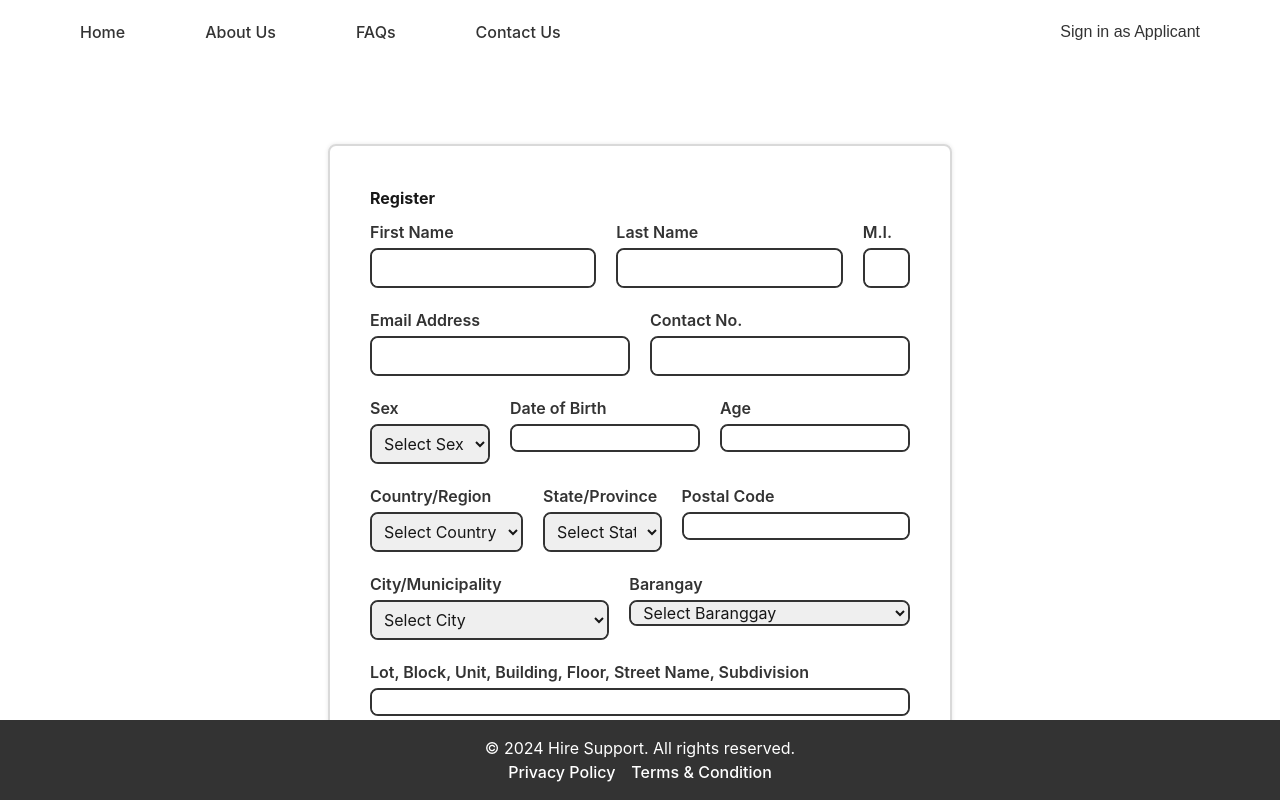
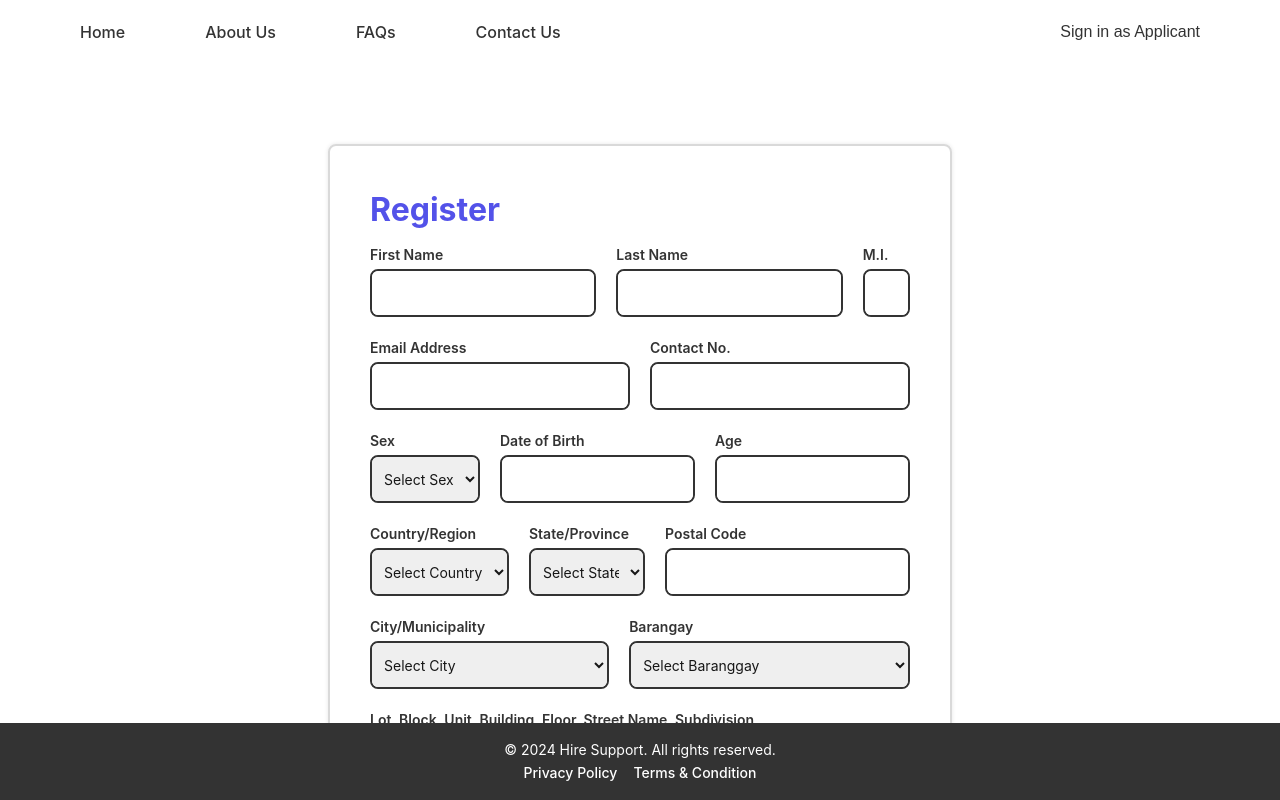
Before and after one commit to ms-hollow/Hire-Support-Resume-Verification-and-Applicant-Ranking-System-using-NLP, a Next.js app in the folder frontend/: page /Register in a window 1280 px wide. Shown: the top 800 px of the page. Built offline with nearby package versions, Linux system fonts and the light colour scheme.

Commit message:
Added tailwind css

```diff
--- a/frontend/tailwind.config.js
+++ b/frontend/tailwind.config.js
@@ -7,6 +7,12 @@ module.exports = {
   ],
   theme: {
     extend: {
+      screens: {
+        xsm: '375px',
+        sm: '480px',
+        mb: '768px',
+        lg: '1224px',
+      },
       height: {
         'header-height': '64px', // If the header is 64px high (16px padding + height)
         'content-height': 'calc(100vh - 64px)', // For the rest of the page content minus the header height
@@ -15,8 +21,10 @@ module.exports = {
         background: "var(--background)",
         foreground: "var(--foreground)",
         fontcolor: "var(--fontcolor)",
-        header: "var(--header)",
-        hover: "var(--hover)",
+        primary: "var(--primary)",
+        accent: "var(--accent)",
+        secondary: "var(--secondary)",
+        placeholder: "var(--placeholder)",
       },
       padding: {
         's': '22px',
@@ -24,7 +32,28 @@ module.exports = {
       },
       borderRadius: {
         'xs': '8px',
-      }
+      },
+      fontWeight: {
+        thin: 200,
+        light: 300,
+        normal: 400,
+        medium: 500,
+        semibold: 600,
+        bold: 700,
+        extrabold: 800,
+      },
+      fontSize:{
+        small: '0.75rem', /*12px*/
+        medium:'0.875rem', /*14px*/
+        large: '1rem', /*16px'*/
+        extralarge:'2rem', /*32px*/
+      },
+      height:{
+        medium: '48px',
+        large: '64px',
+        auto:'auto',
+      },
+      overscrollBehavior: ['none', 'auto' ,'contain'],
     },
   },
   plugins: [],
```
